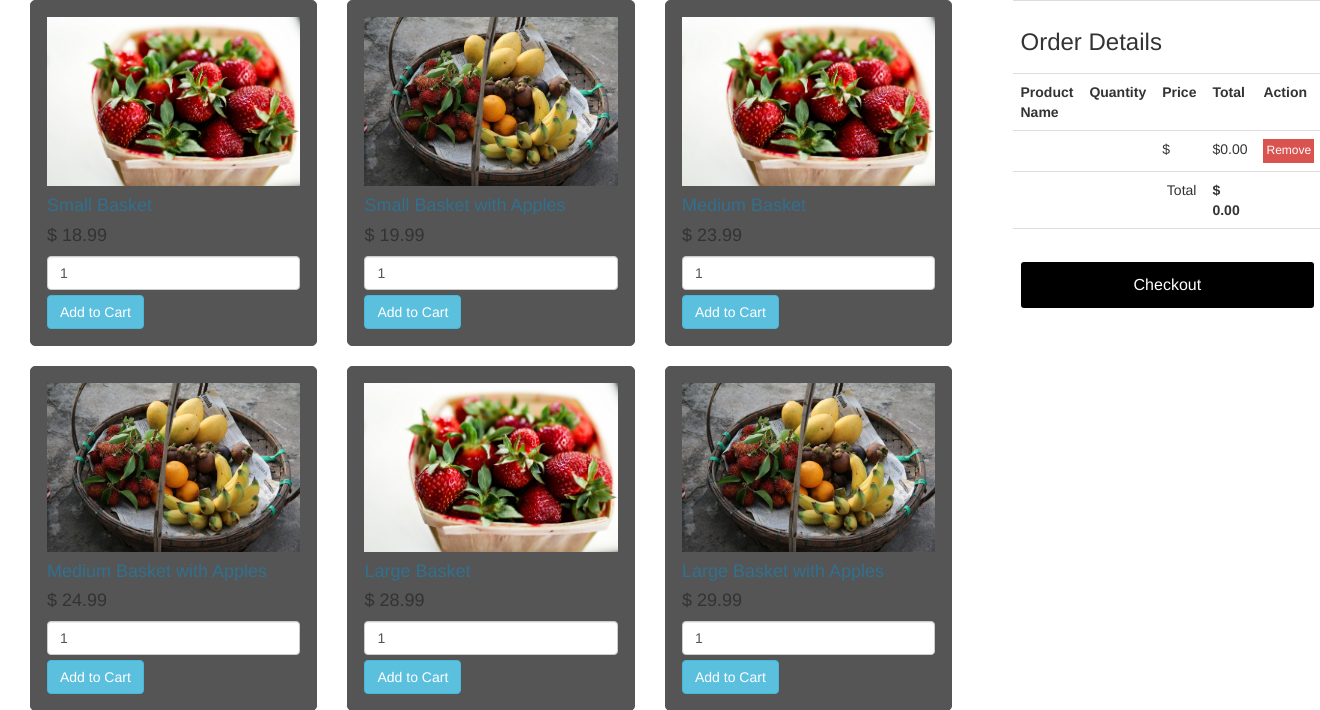
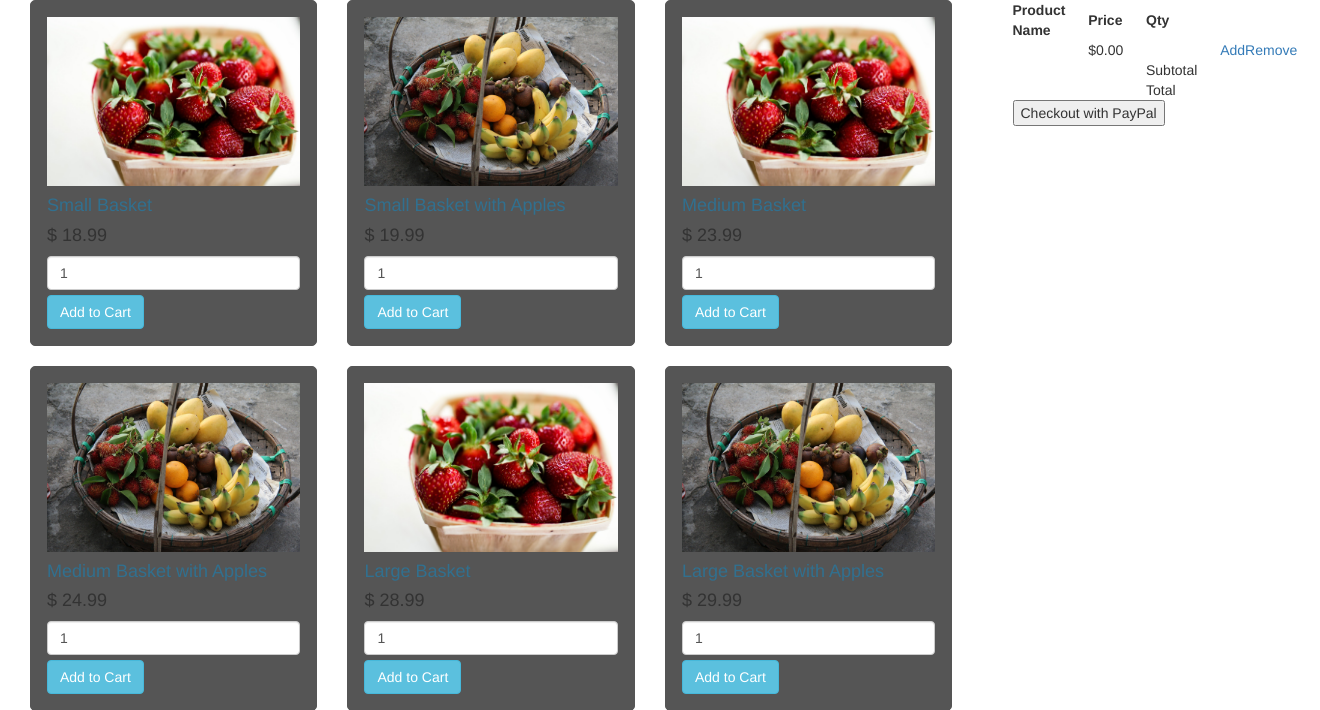
Before and after one commit to G-Sher/Training-site, a PHP site: page /cart.php in a window 1320 px wide. Shown: the top 710 px of the page. Run offline with PHP 8.4, Linux system fonts and the light colour scheme; data comes from the database, SQL or seed files in the repository.

Commit message:
can i has sh0pin car

```diff
--- a/Cart/cart.php
+++ b/Cart/cart.php
@@ -60,84 +60,16 @@ include "scFunctions.php";
 						<!-- Create shopping cart as a table -->
 			<div class="col-sm-3">
 				<div class="table-responsive">
-					<table class="table">
-						<tr>
-							<th colspan="5">
-								<h3>Order Details</h3>
-							</th>
-						</tr>
-						<tr>
-							<th width="10%">Product Name</th>
-							<th width="10%">Quantity</th>
-							<th width="10%">Price</th>
-							<th width="10%">Total</th>
-							<th width="10%">Action</th>
-						</tr>
+					<form name="paypalCheckout" method= "post">
+						<input type="HIDDEN" name="business" value="Stiff@gmail.com">
+						<input type="HIDDEN" name="cmd" value="_cart">
+						<input type="HIDDEN" name="upload" value="1">
+						<input type="HIDDEN" name="currency_code" value="USD">
+						<input type="HIDDEN" name="lc" value="4">
+						<input type="HIDDEN" name="return" value="">
 
-						<?php
-							if(!empty($_SESSION['shopping_cart'])):
-								$total = 0;
-
-							foreach($_SESSION['shopping_cart'] as $key => $product):
-						?>
-
-						<tr>
-							<td><?php echo $product['name']; ?></td>
-							<td><?php echo $product['quantity']; ?></td>
-							<td>$<?php echo $product['price']; ?></td>
-							<td>$<?php echo number_format($product['quantity'] * $product['price'], 2); ?></td>
-							<td>
-								<a href="cart.php?action=delete&id=<?php echo $product['id']; ?>">
-									<div class="btn-danger">Remove</div>
-								</a>
-							</td>
-						</tr>
-
-						<?php
-								$total = $total + ($product['quantity'] * $product['price']);
-							endforeach;
-						?>
-
-						<tr>
-							<td colspan="3" align="right">Total</td>
-							<td align="left">
-								<strong>$
-									<?php echo number_format($total, 2); ?>
-								</strong>
-							</td>
-								<td></td>
-						</tr>
-<!-- 							<tr>
-								<td colspan="4" align="right">
-									<form method="POST">Enter Discount Code:
-										<input type="text" id="discountcode" name="discountcode">
-									</form>
-								</td>
-								<td>
-									<a href="applydiscount.php" class="btn-success">Apply</a>
-								</td>
-
-								</td>
-
-							</tr> */
-							<tr>
--->
-								<!-- Show checkout button only if the shopping cart is not empty -->
-						<tr>
-							<td colspan="5" align="right">
-								<?php
-									if (isset($_SESSION['shopping_cart'])):
-									if (count($_SESSION['shopping_cart']) > 0):
-								?>
-
-								<a href="#"class="button"  name="checkout" >Checkout</a>
-								<?php endif; endif; ?>
-							</td>
-						</tr>
-								<?php
-       								 endif;
-        						?>
-					</table>
+						<?php getShoppingCart(); ?>
+					</form>
 				</div>
 			</div>
 		</div>
--- a/Cart/scFunctions.php
+++ b/Cart/scFunctions.php
@@ -27,6 +27,60 @@ function apply_discount($product){
 
 }
 
+function removeFromCart()
+{
+
+	//Runs when the user presses the remove from cart button
+
+	if(isset($_POST['id']))
+	{
+
+		$productID = $_POST['id'];
+
+		//Check if the product exists within the cart if so follow on
+		if(array_key_exists($productID, $_SESSION['shopping_cart']))
+		{
+
+			//Remove one from the total quantity of products set in the cart
+			$newQty = $_SESSION['shopping_cart'][$productID]['quantity'] - 1;
+
+			//Update the cart quantity
+			$_SESSION['shopping_cart'][$productID]['quantity'] = $newQty;
+
+			//If there are less than 1 in the qty subkey then remove the product from the cart
+			if($newQty < 1)
+			{
+
+				//Remove the product from the cart
+				unset($_SESSION['shopping_cart'][$productID]);
+
+			}
+
+			//No Product with that ID redirect and display message
+			notify('Removed 1 item from the cart.', 1);
+			header('Location: cart.php');
+
+		}
+		else
+		{
+
+			//No Product with that ID redirect and display message
+			notify('Sorry but there is no product with that ID.', 0);
+			header('Location: cart.php');
+
+		}
+
+	}
+	else
+	{
+
+		//No Product with that ID redirect and display message
+		notify('Sorry but there is no product with that ID.', 0);
+		header('Location: cart.php');
+
+	}
+
+}
 //check if Add to Cart button has been submitted
 if(filter_input(INPUT_POST, 'add_to_cart')){
 
@@ -105,4 +159,91 @@ function pre_r($array){
     print_r($array);
     echo '</pre>';
 }
+
+function getShoppingCart()
+{
+	    //Function creates the display for the cart
+		//Check if there are any products in the cart by counting the array keys
+		if(count($_SESSION['shopping_cart']) > 0)
+		{
+
+			//The table header html
+            $html = '
+            <div class= "table-responsive">
+                <table>
+                    <tr>
+                        <th width="10%">Product Name</th>
+                        <th width="10%">Price</th>
+                        <th width="10%">Qty</th>
+                        <th width="10%"></th>
+                    </tr>
+			';
+
+			$count = 1;
+
+			//Loop through the items in the paypal cart
+			foreach($_SESSION['shopping_cart'] as $product)
+			{
+
+				$html .= '
+                    <tr>
+                        <td>'.$product['name'].'</td>
+                        <td>$'.number_format($product['price'], 2).'</td>
+                        <td>'.$product['quantity'].'</td>
+                        <td><a href="addToCart.php?ID='.$product['id'].'">Add</a><a href="removeFromCart.php?ID='.$product['id'].'">Remove</a></td>
+                        <input type="hidden" name="amount_'.$count.'" value="'.$product['price'].'" />
+                        <input type="hidden" name="quantity_'.$count.'" value="'.$product['quantity'].'" />
+
+                        <input type="hidden" name="item_name_'.$count.'" value="'.stripslashes($product['name']).'" />
+                        <input type="hidden" name="item_number_'.$count.'" value="'.$product['id'].'" />
+                    </tr>
+				';
+
+				$count++;
+
+			}
+
+			//HTML for the subrows such as the subtotal, tax and total
+			$html .= '
+                    <tr class="empty">
+                        <td></td>
+                        <td></td>
+                        <td></td>
+                        <td></td>
+                    </tr>
+                    <tr>
+                        <td></td>
+                        <td></td>
+                        <td class="bold">Subtotal</td>
+
+                    </tr>
+                    <tr>
+                        <td></td>
+                        <td></td>
+
+
+                    </tr>
+                    <tr>
+                        <td></td>
+                        <td></td>
+                        <td class="bold">Total</td>
+
+                    </tr>
+
+                </table>
+            </div>
+		<input type="submit" name="submit" id="submit" value="Checkout with PayPal" />
+
+			';
+
+			echo $html;
+
+		}
+
+	else
+	{
+		//If there are no products then print out a message saying there are no products
+		echo '<p>There are currently no products in your cart.</p>';
+	}
+}
 ?>
```
Also changed, not shown: Cart/addToCart.php (added, +7 -0 lines), Cart/functions.php (added, +85 -0 lines), Cart/removeFromCart.php (added, +7 -0 lines).
